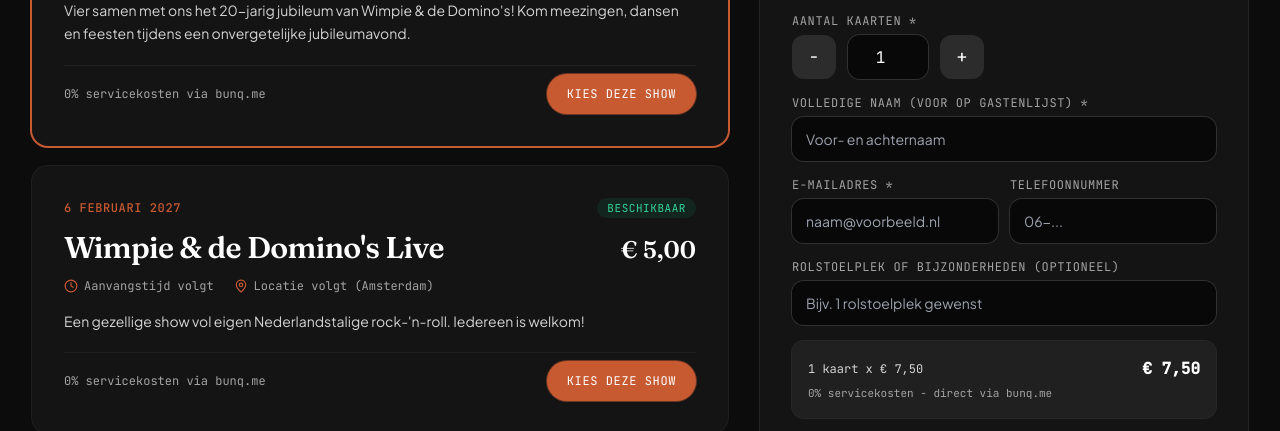
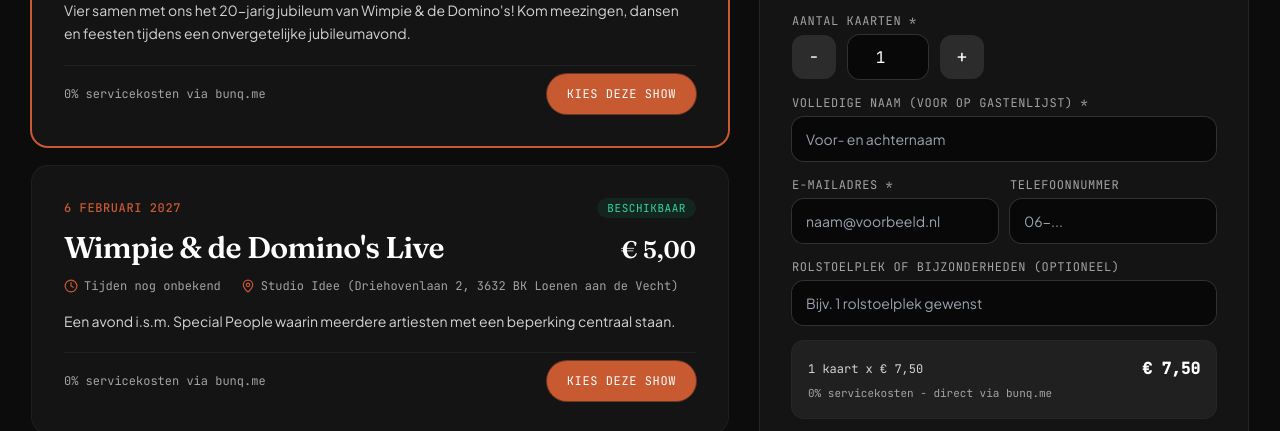
Before and after one commit to juiceboyy/wimpie, a plain HTML site: page tickets.html in a window 1280 px wide. Shown: the part 493-924 px from the top of the page. Drawn offline with nearby package versions, Linux system fonts and the light colour scheme.

Commit message:
Update show 6 februari: Studio Idee Loenen aan de Vecht ism Special People

```diff
--- a/tickets.html
+++ b/tickets.html
@@ -68,10 +68,10 @@
                         <span class="text-xl sm:text-2xl font-serif font-semibold text-white shrink-0">€ 5,00</span>
                     </div>
                     <div class="flex flex-wrap gap-x-5 gap-y-1.5 text-xs font-mono text-neutral-400">
-                        <span class="inline-flex items-center gap-1.5"><i data-lucide="clock" class="w-3.5 h-3.5 text-[#C85A32]"></i> Aanvangstijd volgt</span>
-                        <span class="inline-flex items-center gap-1.5"><i data-lucide="map-pin" class="w-3.5 h-3.5 text-[#C85A32]"></i> Locatie volgt (Amsterdam)</span>
+                        <span class="inline-flex items-center gap-1.5"><i data-lucide="clock" class="w-3.5 h-3.5 text-[#C85A32]"></i> Tijden nog onbekend</span>
+                        <span class="inline-flex items-center gap-1.5"><i data-lucide="map-pin" class="w-3.5 h-3.5 text-[#C85A32]"></i> Studio Idee (Driehovenlaan 2, 3632 BK Loenen aan de Vecht)</span>
                     </div>
-                    <p class="text-neutral-300 text-sm leading-relaxed pt-1">Een gezellige show vol eigen Nederlandstalige rock-&#39;n-roll. Iedereen is welkom!</p>
+                    <p class="text-neutral-300 text-sm leading-relaxed pt-1">Een avond i.s.m. Special People waarin meerdere artiesten met een beperking centraal staan.</p>
                 </div>
                 <div class="pt-2 flex items-center justify-between gap-4 border-t border-white/5">
                     <span class="text-xs font-mono text-neutral-400">0% servicekosten via bunq.me</span>
@@ -139,6 +139,6 @@
             </div>
         </div>
     </footer>
-    <script id="shows-data" type="application/json">{"shows":[{"slug":"show-8-januari","title":"20-jarig Jubileum: Wimpie & de Domino's Live","date":"8 januari 2027","time":"Inloop 19:00 uur","location":"Boomkerk - Glazen Huis","address":"Gibraltarstraat 55, Amsterdam","price":7.5,"status":"available","description":"Vier samen met ons het 20-jarig jubileum van Wimpie & de Domino's! Kom meezingen, dansen en feesten tijdens een onvergetelijke jubileumavond."},{"slug":"show-6-februari","title":"Wimpie & de Domino's Live","date":"6 februari 2027","time":"Aanvangstijd volgt","location":"Locatie volgt","address":"Amsterdam","price":5,"status":"available","description":"Een gezellige show vol eigen Nederlandstalige rock-'n-roll. Iedereen is welkom!"}]}</script>
+    <script id="shows-data" type="application/json">{"shows":[{"slug":"show-8-januari","title":"20-jarig Jubileum: Wimpie & de Domino's Live","date":"8 januari 2027","time":"Inloop 19:00 uur","location":"Boomkerk - Glazen Huis","address":"Gibraltarstraat 55, Amsterdam","price":7.5,"status":"available","description":"Vier samen met ons het 20-jarig jubileum van Wimpie & de Domino's! Kom meezingen, dansen en feesten tijdens een onvergetelijke jubileumavond."},{"slug":"show-6-februari","title":"Wimpie & de Domino's Live","date":"6 februari 2027","time":"Tijden nog onbekend","location":"Studio Idee","address":"Driehovenlaan 2, 3632 BK Loenen aan de Vecht","price":5,"status":"available","description":"Een avond i.s.m. Special People waarin meerdere artiesten met een beperking centraal staan."}]}</script>
 </body>
 </html>
```
Also changed, not shown: data/shows.json (+4 -4 lines), index.html (+1 -1 lines).
